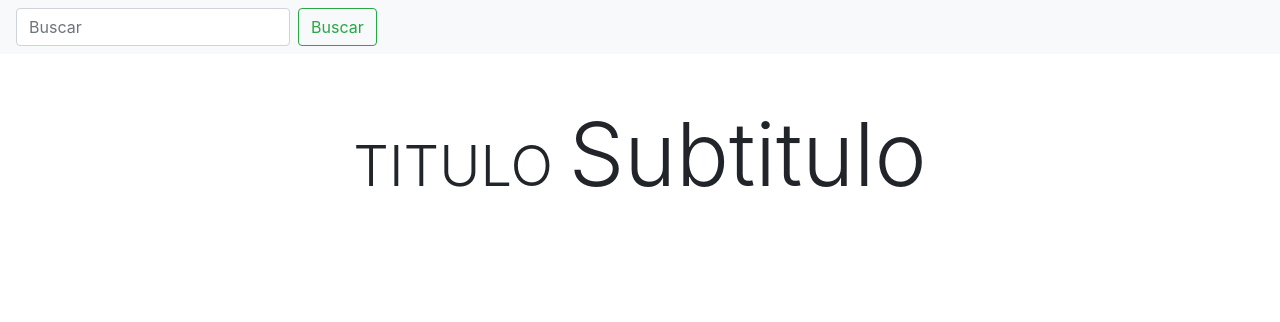
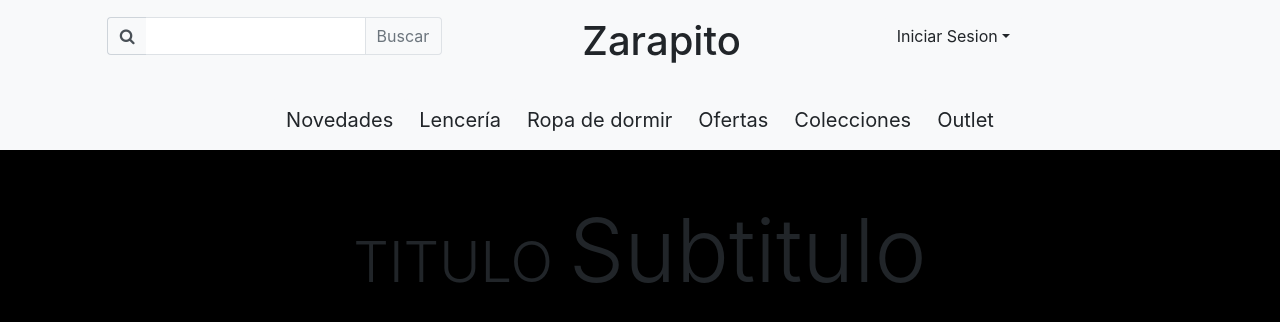
Before and after one commit to chinoaladino/frontzarapito, a React (Create React App) app: page / in a window 1280 px wide. Shown: the top 322 px of the page. Built offline with nearby package versions, Linux system fonts and the light colour scheme.

Commit message:
Avance
Un pequeño avance

```diff
--- a/package.json
+++ b/package.json
@@ -6,7 +6,9 @@
     "@testing-library/jest-dom": "^4.2.4",
     "@testing-library/react": "^9.5.0",
     "@testing-library/user-event": "^7.2.1",
+    "bootstrap-icons": "^1.0.0-alpha4",
     "react": "^16.13.1",
+    "react-collapsible": "^2.8.0",
     "react-dom": "^16.13.1",
     "react-scripts": "3.4.1"
   },
--- a/public/index.html
+++ b/public/index.html
@@ -3,9 +3,16 @@
   <head>
     <meta charset="utf-8" />
     <link rel="icon" href="%PUBLIC_URL%/favicon.ico" />
+    <link href="../src/index.css/"/>
     <meta name="viewport" content="width=device-width, initial-scale=1" />
     <meta name="theme-color" content="#000000" />
-    <meta
+<link rel="stylesheet" href="https://stackpath.bootstrapcdn.com/bootstrap/4.5.0/css/bootstrap.min.css" integrity="sha384-9aIt2nRpC12Uk9gS9baDl411NQApFmC26EwAOH8WgZl5MYYxFfc+NcPb1dKGj7Sk" crossorigin="anonymous">
+<script src="https://code.jquery.com/jquery-3.5.1.slim.min.js" integrity="sha384-DfXdz2htPH0lsSSs5nCTpuj/zy4C+OGpamoFVy38MVBnE+IbbVYUew+OrCXaRkfj" crossorigin="anonymous"></script>
+<script src="https://cdn.jsdelivr.net/npm/popper.js@1.16.0/dist/umd/popper.min.js" integrity="sha384-Q6E9RHvbIyZFJoft+2mJbHaEWldlvI9IOYy5n3zV9zzTtmI3UksdQRVvoxMfooAo" crossorigin="anonymous"></script>
+<link rel="stylesheet" href="https://cdnjs.cloudflare.com/ajax/libs/font-awesome/4.7.0/css/font-awesome.min.css">
+
+<script src="https://stackpath.bootstrapcdn.com/bootstrap/4.5.0/js/bootstrap.min.js" integrity="sha384-OgVRvuATP1z7JjHLkuOU7Xw704+h835Lr+6QL9UvYjZE3Ipu6Tp75j7Bh/kR0JKI" crossorigin="anonymous"></script>
+<meta
       name="description"
       content="Web site created using create-react-app"
     />
@@ -25,11 +32,11 @@
       Learn how to configure a non-root public URL by running `npm run build`.
     -->
     <title>React App</title>
-    <link rel="stylesheet" href="https://stackpath.bootstrapcdn.com/bootstrap/4.5.0/css/bootstrap.min.css" integrity="sha384-9aIt2nRpC12Uk9gS9baDl411NQApFmC26EwAOH8WgZl5MYYxFfc+NcPb1dKGj7Sk" crossorigin="anonymous">
   </head>
   <body>
     <noscript>You need to enable JavaScript to run this app.</noscript>
     <div id="root"></div>
+
     <!--
       This HTML file is a template.
       If you open it directly in the browser, you will see an empty page.
--- a/src/App.js
+++ b/src/App.js
@@ -1,28 +1,144 @@
 import React from 'react';
 import './App.css';
+import Collapsible from 'react-collapsible';
+import ReactDOM from 'react-dom';
+
+
+import Dropdown from './Dropdown';
 
 function App() {
+
   return (
+
     <div className="App">
-      <div className="App">
-      <nav className="navbar navbar-expand-lg navbar-light bg-light" >
-        <button className="navbar-toggler" type="button" data-toggle="collapse" data-target="#navbarTogglerDemo01" aria-controls="navbarTogglerDemo01" aria-expanded="false" aria-label="Toggle navigation">
-          <span className="navbar-toggler-icon"></span>
-        </button>
-        <div className="collapse navbar-collapse" >
-          <form className="form-inline my-2 my-lg-0">
-            <input className="form-control mr-sm-2" type="search" placeholder="Buscar" aria-label="Search" />
-            <button className="btn btn-outline-success my-2 my-sm-0" type="submit">Buscar</button>
-          </form>
+      <nav className="navbar navbar-expand-lg navbar-light bg-light" style={{ height: "90px", justifyContent:"center"}} >
+        <div className="row">
+          <div className="col-4 col-md-4" style={{ marginRight:"110px" }} >
+            <div className="input-group" >
+              <span className="input-group-prepend">
+                <div className="input-group-text bg-transparent border-right-0"><i className="fa fa-search" ></i></div>
+              </span>
+              <input className="form-control py-2 border-left-0 border" type="search" id="example-search-input" />
+              <span className="input-group-append">
+                <button className="btn btn-outline-secondary border-left-0 border" type="button">
+                  Buscar
+                </button>
+              </span>
+            </div>
+          </div>
+
+        <div className="col-6 col-md-1" style={{ marginRight:"20px"  }}>
+          <h1 >Zarapito</h1>
+
+        </div>
+        <div className="col-6 col-md-1" style={{ marginLeft:"190px"  }} >
+          <div className="dropdown">
+            <a className="btn btn-secondary dropdown-toggle btn-light" href="#" role="button" id="dropdownMenuLink" data-toggle="dropdown" aria-haspopup="true" aria-expanded="false">
+              Iniciar Sesion
+  </a>
+
+            <div className="dropdown-menu" aria-labelledby="dropdownMenuLink">
+              <form className="px-4 py-3">
+                <div className="form-group">
+                  <label for="exampleDropdownFormEmail1">Correo electronico</label>
+                  <input type="email" className="form-control" id="exampleDropdownFormEmail1" placeholder="email@ejemplo.com" />
+                </div>
+                <div className="form-group">
+                  <label for="exampleDropdownFormPassword1">Contraseña</label>
+                  <input type="password" className="form-control" id="exampleDropdownFormPassword1" placeholder="Contraseña" />
+                </div>
+                <div className="form-group">
+                  <div className="form-check">
+                    <input type="checkbox" className="form-check-input" id="dropdownCheck" />
+                    <label className="form-check-label" for="dropdownCheck">
+                      Recordar
+        </label>
+                  </div>
+                </div>
+                <button type="submit" className="btn btn-primary">Entrar</button>
+              </form>
+              <div className="dropdown-divider"></div>
+              <a className="dropdown-item" href="#">New around here? Sign up</a>
+              <a className="dropdown-item" href="#">Forgot password?</a>
+            </div>
+
+          </div>
+        </div>
         </div>
       </nav>
+      <nav className="navbar navbar-expand-lg navbar-light bg-light" style={{ height: "60px", justifyContent: "center" }} >
+        <div className="fixed-nav fixed-nav--center">
+          <div className="container" style={{ margin: "auto" }}>
+
+
+            <div className="dropdown">
+              <a className="btn btn-secondary  btn-light" href="#" role="button" id="dropdownMenuLink" data-toggle="dropdown" aria-haspopup="true" aria-expanded="false" style={{ fontSize: "20px" }}>
+                Novedades
+            </a>
+
+              <div className="dropdown-menu" aria-labelledby="dropdownMenuLink">
+              </div>
+
+            </div>
+            <div className="dropdown">
+              <a className="btn btn-secondary  btn-light" href="#" role="button" id="dropdownMenuLink" data-toggle="dropdown" aria-haspopup="true" aria-expanded="false" style={{ fontSize: "20px" }}>
+                Lencería
+            </a>
+
+              <div className="dropdown-menu" aria-labelledby="dropdownMenuLink">
+              </div>
+
+            </div>
+            <div className="dropdown">
+              <a className="btn btn-secondary  btn-light" href="#" role="button" id="dropdownMenuLink" data-toggle="dropdown" aria-haspopup="true" aria-expanded="false" style={{ fontSize: "20px" }}>
+                Ropa de dormir
+            </a>
+
+              <div className="dropdown-menu" aria-labelledby="dropdownMenuLink">
+              </div>
+
+            </div>
+            <div className="dropdown">
+              <a className="btn btn-secondary  btn-light" href="#" role="button" id="dropdownMenuLink" data-toggle="dropdown" aria-haspopup="true" aria-expanded="false" style={{ fontSize: "20px" }}>
+                Ofertas
+            </a>
+
+              <div className="dropdown-menu" aria-labelledby="dropdownMenuLink">
+              </div>
+
+            </div>
+            <div className="dropdown">
+              <a className="btn btn-secondary  btn-light" href="#" role="button" id="dropdownMenuLink" data-toggle="dropdown" aria-haspopup="true" aria-expanded="false" style={{ fontSize: "20px" }}>
+                Colecciones
+            </a>
+
+              <div className="dropdown-menu" aria-labelledby="dropdownMenuLink">
+              </div>
+
+            </div>
+            <div className="dropdown">
+              <a className="btn btn-secondary btn-light" href="#" role="button" id="dropdownMenuLink" data-toggle="dropdown" aria-haspopup="true" aria-expanded="false" style={{ fontSize: "20px" }}>
+                Outlet
+            </a>
+
+              <div className="dropdown-menu" aria-labelledby="dropdownMenuLink">
+              </div>
+
+            </div>
+          </div>
+        </div>
+      </nav>
+
       <div className="container mt-5">
         <span className="display-4">TITULO </span>
         <span className="display-2">Subtitulo</span>
       </div>
     </div>
-    </div>
+
   );
+
+
 }
 
+
 export default App;
--- /dev/null
+++ b/src/Dropdown.js
@@ -0,0 +1,91 @@
+import React from 'react';
+import './index.css';
+
+
+class Dropdown extends React.Component {
+constructor(){
+ super();
+
+ this.state = {
+       displayMenu: false,
+     };
+
+  this.showDropdownMenu = this.showDropdownMenu.bind(this);
+  this.hideDropdownMenu = this.hideDropdownMenu.bind(this);
+
+};
+
+showDropdownMenu(event) {
+    event.preventDefault();
+    this.setState({ displayMenu: true }, () => {
+    document.addEventListener('click', this.hideDropdownMenu);
+    });
+  }
+
+  hideDropdownMenu() {
+    this.setState({ displayMenu: false }, () => {
+      document.removeEventListener('click', this.hideDropdownMenu);
+    });
+
+  }
+
+  render() {
+    return (
+        <div  className="dropdown" style = {{width:"200px", height: "45px", marginLeft:"50%"}} >
+         <div className="button"  onClick={this.showDropdownMenu} style = {{width:"100%", height:"100%"}}> Iniciar Sesion </div>
+
+          { this.state.displayMenu ? (
+          <ul>
+         <li>
+
+            <div></div>
+         <div className="dropdown-menu">
+  <form className="px-4 py-3">
+    <div className="form-group">
+      <label for="exampleDropdownFormEmail1">Email address</label>
+      <input type="email" className="form-control" id="exampleDropdownFormEmail1" placeholder="email@example.com"/>
+    </div>
+    <div className="form-group">
+      <label for="exampleDropdownFormPassword1">Password</label>
+      <input type="password" className="form-control" id="exampleDropdownFormPassword1" placeholder="Password"/>
+    </div>
+    <div classNameName="form-group">
+      <div classNameName="form-check">
+        <input type="checkbox" className="form-check-input" id="dropdownCheck"/>
+        <label className="form-check-label" for="dropdownCheck">
+          Remember me
+        </label>
+      </div>
+    </div>
+    <button type="submit" className="btn btn-primary">Sign in</button>
+  </form>
+  <div className="dropdown-divider"></div>
+  <a className="dropdown-item" href="#">New around here? Sign up</a>
+  <a className="dropdown-item" href="#">Forgot password?</a>
+</div>
+</li>
+         <li><a href="#Manage Pages">Manage Pages</a></li>
+         <li><a href="#Create Ads">Create Ads</a></li>
+         <li><a href="#Manage Ads">Manage Ads</a></li>
+         <li><a href="#Activity Logs">Activity Logs</a></li>
+         <li><a href="#Setting">Setting</a></li>
+         <li><a href="#Log Out">Log Out</a></li>
+         <li>
+             <div>
+                 <input type="text"/>
+                 </div></li>
+
+          </ul>
+        ):
+        (
+          null
+        )
+        }
+
+       </div>
+
+    );
+  }
+}
+
+export default Dropdown;
--- a/src/index.css
+++ b/src/index.css
@@ -5,9 +5,68 @@ body {
     sans-serif;
   -webkit-font-smoothing: antialiased;
   -moz-osx-font-smoothing: grayscale;
+  background-color: black;
 }
 
 code {
   font-family: source-code-pro, Menlo, Monaco, Consolas, 'Courier New',
     monospace;
 }
+
+.dropdown {
+  position: relative;
+  display: inline-block;
+}
+ul {
+  list-style-type: none;
+  margin: 0;
+  padding: 0;
+  top:45px;
+  right:0px;
+  width: 1200px;
+  background-color: white;
+  font-weight:bold;
+  position: absolute;
+
+  box-shadow: 0px 8px 16px 0px rgba(0,0,0,0.2);
+  z-index: 1;
+}
+li a {
+  color: #000;
+  text-decoration: none;
+}
+li {
+  padding: 8px 16px;
+  border-bottom: 1px solid #e5e5e5;
+}
+li:last-child {
+  border-bottom: none;
+}
+li:hover {
+  background-color: #e5e5e5;
+  color: white;
+}
+.button{
+  width:178px;
+  height:18px;
+  padding:12px;
+  border-radius:5px;
+  font-weight:bold;
+  color:black;
+
+}
+.button:before{
+  content:"";
+  position:absolute;
+  width:0px;
+  height:0px;
+  border: 10px solid;
+  border-color: white transparent transparent transparent;
+  right:6px;
+  top:18px;
+}
+
+#form{
+  border: 1px solid black;
+  background-color: white;
+}
```
Also changed, not shown: 1 other file (tests, documents, lock files or other folders).
